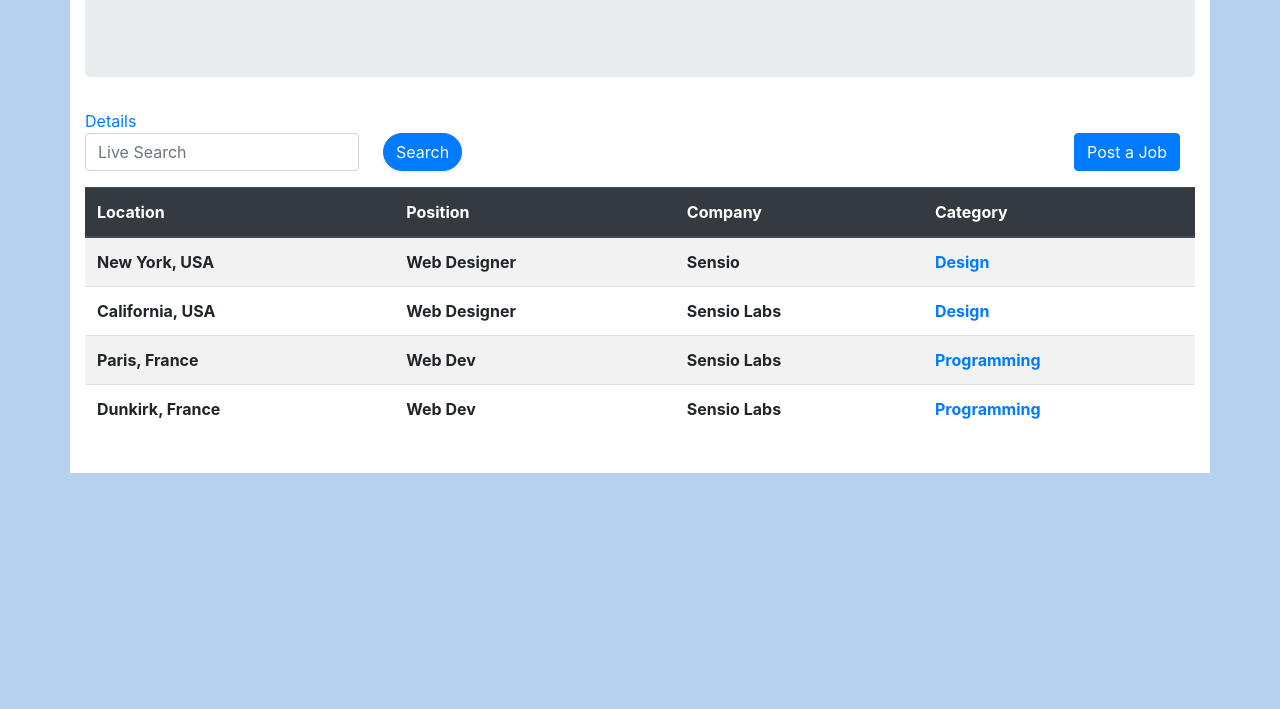
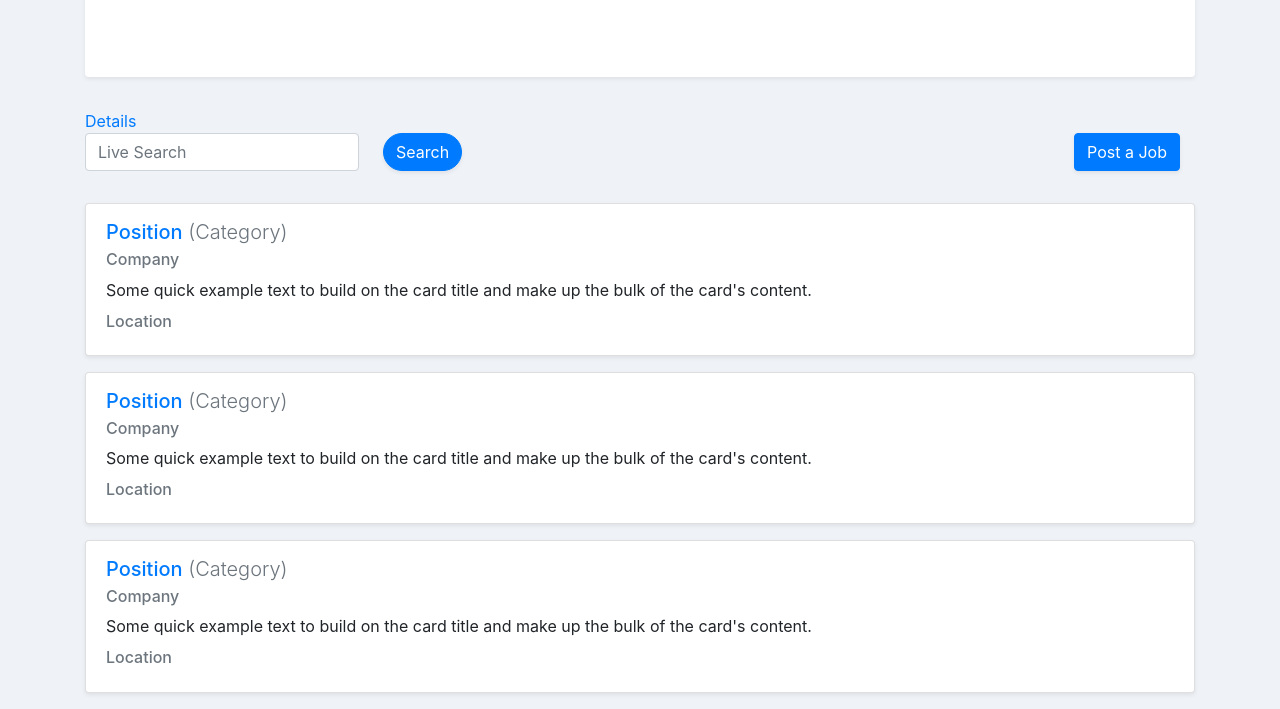
Before and after one commit to ebanguz/Job_Board, a plain HTML site: page index.html in a window 1280 px wide. Shown: the part 209-918 px from the top of the page. Before the commit the page ends 800 px from the top, so only its background shows below. Drawn offline with nearby package versions, Linux system fonts and the light colour scheme.

Commit message:
Colores de fondos

```diff
--- a/index.html
+++ b/index.html
@@ -1,30 +1,30 @@
 <!DOCTYPE html>
 <html lang="en">
-
   <head>
     <meta charset="UTF-8" />
     <meta name="viewport" content="width=device-width, initial-scale=1.0" />
-   <link rel="stylesheet" type="text/css" href="assets/css/bootstrap.min.css" />
+    <link
+      rel="stylesheet"
+      type="text/css"
+      href="assets/css/bootstrap.min.css"
+    />
     <link rel="stylesheet" type="text/css" href="assets/css/style.css" />
 
     <title>Job Board</title>
   </head>
 
-<body style="background: #94bce9ad;">
-
-
+  <body style="background: #eff2f6">
     <main>
-
-      <div class="container bg-white">
+      <div class="container" style="background: #eff2f6">
         <div class="row-g-0">
-            <div class="jumbotron px-0 mx-0">
+          <div class="jumbotron px-0 mx-0 bg-white rounded shadow-sm">
             <div class="container">
               <h1 class="display-3">Job Board</h1>
               <p>
-                     job board lorem ipsum dolor sit amet consectetur adipisicing elit.
-                     Veritatis nemo quidem enim accusamus, eos incidunt beatae nesciunt est
-                     quo dicta. Tenetur, quibusdam placeat ipsum odit rerum sapiente
-                     cupiditate autem fugiat.
+                job board lorem ipsum dolor sit amet consectetur adipisicing
+                elit. Veritatis nemo quidem enim accusamus, eos incidunt beatae
+                nesciunt est quo dicta. Tenetur, quibusdam placeat ipsum odit
+                rerum sapiente cupiditate autem fugiat.
               </p>
             </div>
           </div>
@@ -33,74 +33,88 @@
             <form>
               <div class="row">
                 <div class="mb-3">
-                        <input type="text" placeholder="Live Search" class="form-control" id="" />
+                  <input
+                    type="text"
+                    placeholder="Live Search"
+                    class="form-control"
+                    id=""
+                  />
                 </div>
 
                 <div>
-                        <button type="submit" class="btn btn-primary ml-4 rounded-pill shadow-sm">Search</button>
+                  <button
+                    type="submit"
+                    class="btn btn-primary ml-4 rounded-pill shadow-sm"
+                  >
+                    Search
+                  </button>
                 </div>
               </div>
             </form>
 
             <div class="">
-                  <a class="btn btn-primary" href="./pages/JobPost.html" role="button">Post a Job</a>
+              <a
+                class="btn btn-primary shadow-sm rounded"
+                href="./pages/JobPost.html"
+                role="button"
+                >Post a Job</a
+              >
             </div>
           </div>
         </div>
 
-
-
         <div class="row-g-0">
-
-
-
-               <table class="table table-striped table-hover" id="table">
-                  <thead class="thead-dark">
-                     <tr>
-                        <th scope="col">Location</th>
-                        <th scope="col">Position</th>
-                        <th scope="col">Company</th>
-                        <th scope="col">Category</th>
-                     </tr>
-                  </thead>
-                  <tbody>
-                     <tr>
-                        <th>New York, USA</th>
-                        <th>Web Designer</th>
-                        <th>Sensio </th>
-                        <th><a href="./pages/JobDetails.html">Design</a></th>
-                     </tr>
-
-                     <tr>
-                        <th>California, USA</th>
-                        <th>Web Designer</th>
-                        <th>Sensio Labs</th>
-                        <th><a href="./pages/JobDetails.html">Design</a></th>
-                     </tr>
-                     <tr>
-                        <th>Paris, France</th>
-                        <th>Web Dev</th>
-                        <th>Sensio Labs</th>
-                        <th><a href="./pages/JobDetails.html">Programming</a></th>
-                     </tr>
-                     <tr>
-                        <th>Dunkirk, France</th>
-                        <th>Web Dev</th>
-                        <th>Sensio Labs</th>
-
-                        <th><a href="./pages/JobDetails.html">Programming</a></th>
-
-                     </tr>
-
-
-                  </tbody>
-               </table>
-          <br>
-
+          <div class="card my-3 shadow-sm rounded">
+            <div class="card-body py-3">
+              <h5 class="card-title">
+                <a href="pages/JobDetails.html">Position</a
+                ><span class="text-secondary font-weight-light">
+                  (Category)</span
+                >
+              </h5>
+              <h6 class="card-subtitle mb-2 text-muted">Company</h6>
+              <p class="card-text">
+                Some quick example text to build on the card title and make up
+                the bulk of the card's content.
+              </p>
+              <h6 class="card-subtitle mb-2 text-muted">Location</h6>
+            </div>
           </div>
 
+          <div class="card my-3 shadow-sm rounded">
+            <div class="card-body py-3">
+              <h5 class="card-title">
+                <a href="pages/JobDetails.html">Position</a
+                ><span class="text-secondary font-weight-light">
+                  (Category)</span
+                >
+              </h5>
+              <h6 class="card-subtitle mb-2 text-muted">Company</h6>
+              <p class="card-text">
+                Some quick example text to build on the card title and make up
+                the bulk of the card's content.
+              </p>
+              <h6 class="card-subtitle mb-2 text-muted">Location</h6>
+            </div>
+          </div>
 
-
+          <div class="card my-3 shadow-sm rounded">
+            <div class="card-body py-3">
+              <h5 class="card-title">
+                <a href="pages/JobDetails.html">Position</a
+                ><span class="text-secondary font-weight-light">
+                  (Category)</span
+                >
+              </h5>
+              <h6 class="card-subtitle mb-2 text-muted">Company</h6>
+              <p class="card-text">
+                Some quick example text to build on the card title and make up
+                the bulk of the card's content.
+              </p>
+              <h6 class="card-subtitle mb-2 text-muted">Location</h6>
+            </div>
+          </div>
+        </div>
 
         <!--
             <div class="singularTable my-5">
@@ -135,26 +149,19 @@
                   </tbody>
                </table>
             </div> -->
-
       </div>
-
-
-
-
-
-
-
-
-
-
-
     </main>
   </body>
 
   <script src="assets/js/script.js"></script>
-<script src="https://code.jquery.com/jquery-3.5.1.slim.min.js"
-   integrity="sha384-DfXdz2htPH0lsSSs5nCTpuj/zy4C+OGpamoFVy38MVBnE+IbbVYUew+OrCXaRkfj" crossorigin="anonymous"></script>
-<script src="https://cdn.jsdelivr.net/npm/popper.js@1.16.0/dist/umd/popper.min.js"
-   integrity="sha384-Q6E9RHvbIyZFJoft+2mJbHaEWldlvI9IOYy5n3zV9zzTtmI3UksdQRVvoxMfooAo" crossorigin="anonymous"></script>
-
+  <script
+    src="https://code.jquery.com/jquery-3.5.1.slim.min.js"
+    integrity="sha384-DfXdz2htPH0lsSSs5nCTpuj/zy4C+OGpamoFVy38MVBnE+IbbVYUew+OrCXaRkfj"
+    crossorigin="anonymous"
+  ></script>
+  <script
+    src="https://cdn.jsdelivr.net/npm/popper.js@1.16.0/dist/umd/popper.min.js"
+    integrity="sha384-Q6E9RHvbIyZFJoft+2mJbHaEWldlvI9IOYy5n3zV9zzTtmI3UksdQRVvoxMfooAo"
+    crossorigin="anonymous"
+  ></script>
 </html>
```
Also changed, not shown: pages/JobPost.html (+53 -40 lines), pages/login.html (+46 -25 lines). Lines whose indentation alone changed are shown as unchanged.
